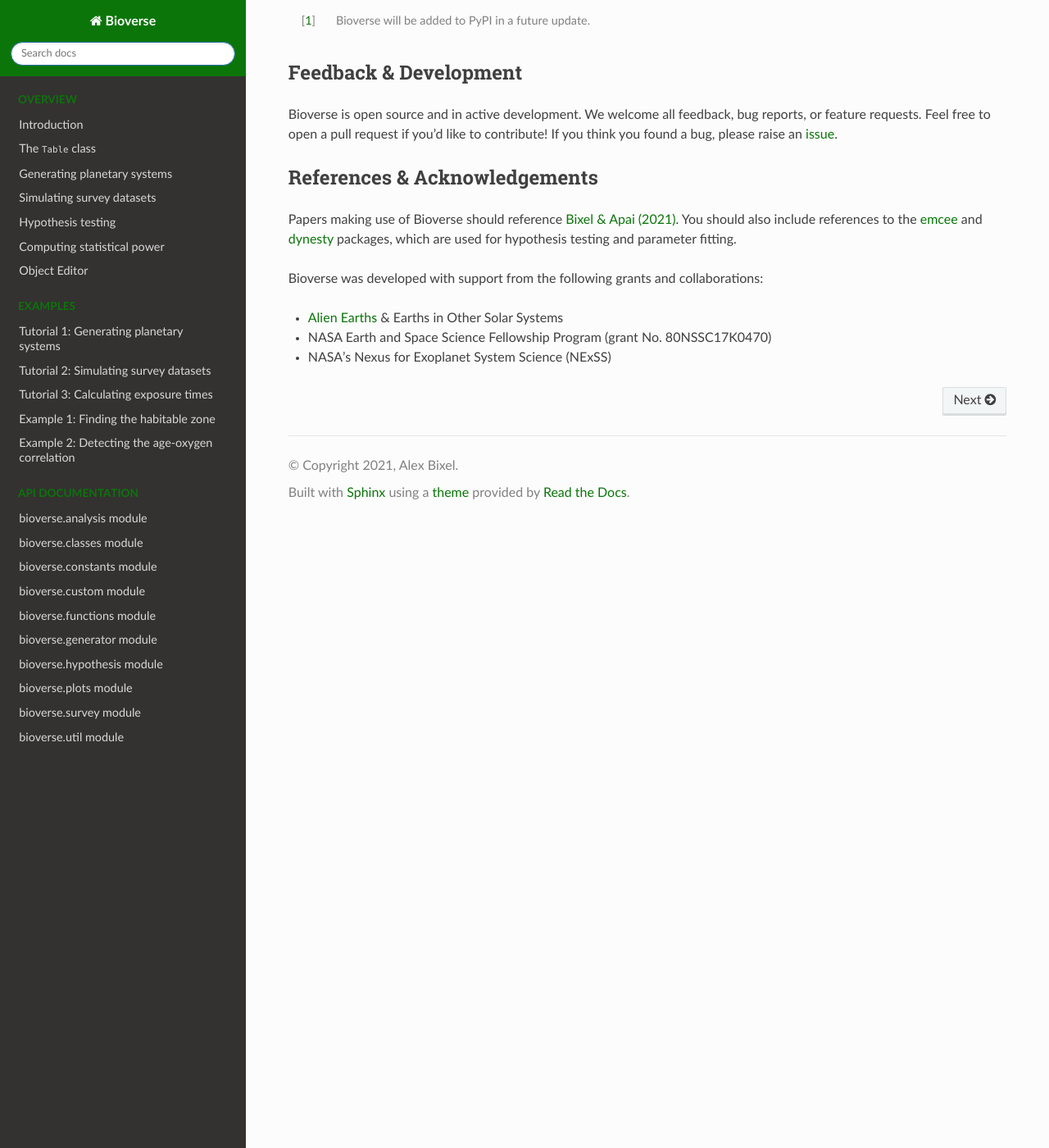
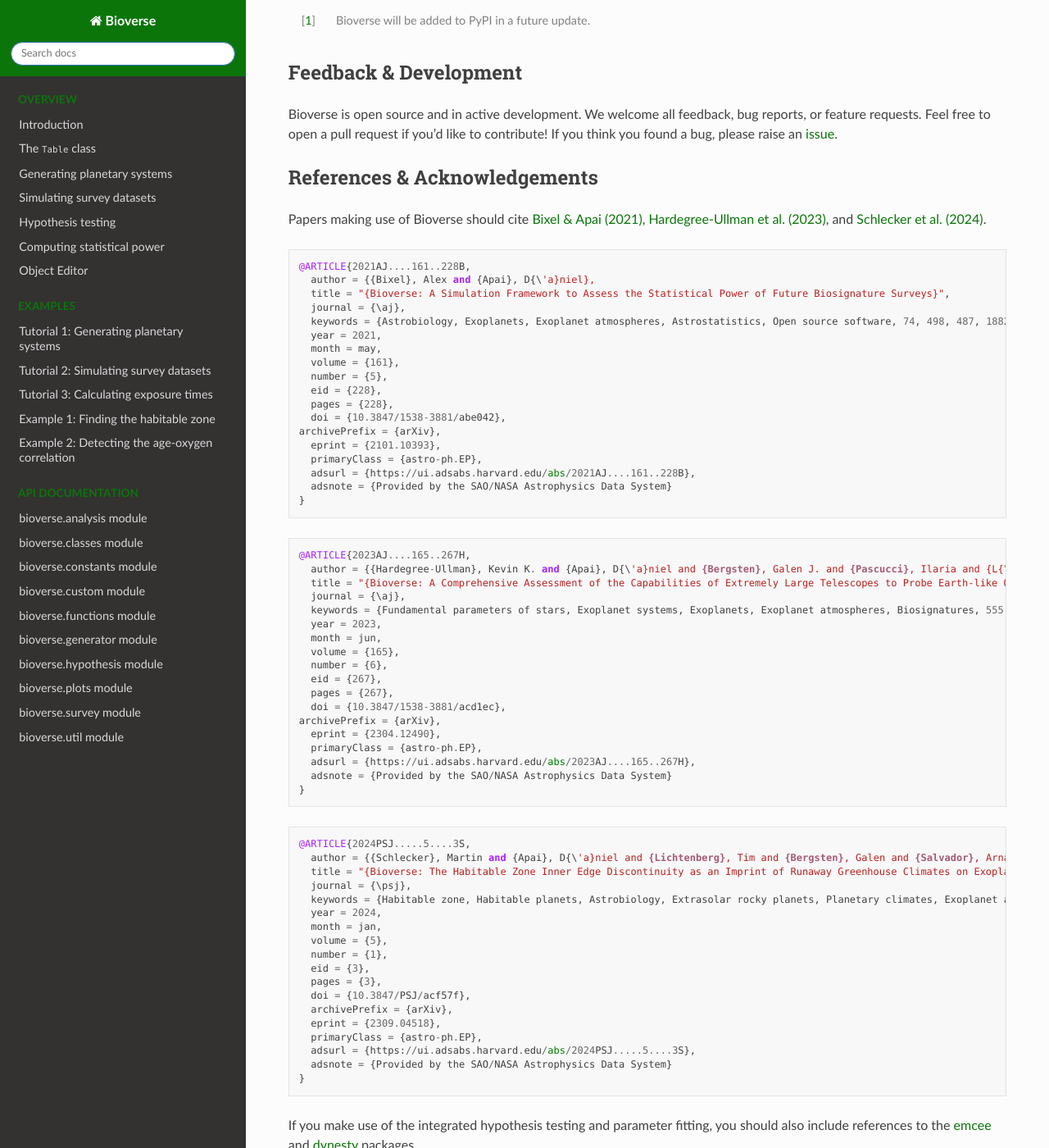
Before and after one commit to danielapai/bioverse, a Sphinx documentation site: the page built from docs/index.rst, in a window 1280 px wide and 1400 px high, scrolled down 1085 px. Shown: the whole window at 82% size. Built offline with Sphinx 7.4.7 and the Read the Docs theme 2.0.0, drawn with Linux system fonts in a browser that asks for light colours.

Commit message:
add additional citation suggestions to the documentation

```diff
--- a/docs/index.rst
+++ b/docs/index.rst
@@ -89,7 +89,74 @@
 
 References & Acknowledgements
 *****************************
-Papers making use of Bioverse should reference `Bixel & Apai (2021) <https://ui.adsabs.harvard.edu/abs/2021AJ....161..228B/abstract>`_. You should also include references to the `emcee <https://github.com/dfm/emcee>`_ and `dynesty <https://github.com/joshspeagle/dynesty>`_ packages, which are used for hypothesis testing and parameter fitting.
+Papers making use of Bioverse should cite `Bixel & Apai (2021) <https://ui.adsabs.harvard.edu/abs/2021AJ....161..228B/abstract>`_, `Hardegree-Ullman et al. (2023) <https://ui.adsabs.harvard.edu/abs/2023AJ....165..267H/abstract>`_, and `Schlecker et al. (2024) <https://ui.adsabs.harvard.edu/abs/2024PSJ.....5....3S/abstract>`_. ::
+
+ @ARTICLE{2021AJ....161..228B,
+   author = {{Bixel}, Alex and {Apai}, D{\'a}niel},
+   title = "{Bioverse: A Simulation Framework to Assess the Statistical Power of Future Biosignature Surveys}",
+   journal = {\aj},
+   keywords = {Astrobiology, Exoplanets, Exoplanet atmospheres, Astrostatistics, Open source software, 74, 498, 487, 1882, 1866, Astrophysics - Earth and Planetary Astrophysics, Astrophysics - Instrumentation and Methods for Astrophysics},
+   year = 2021,
+   month = may,
+   volume = {161},
+   number = {5},
+   eid = {228},
+   pages = {228},
+   doi = {10.3847/1538-3881/abe042},
+ archivePrefix = {arXiv},
+   eprint = {2101.10393},
+   primaryClass = {astro-ph.EP},
+   adsurl = {https://ui.adsabs.harvard.edu/abs/2021AJ....161..228B},
+   adsnote = {Provided by the SAO/NASA Astrophysics Data System}
+ }
+
+::
+
+ @ARTICLE{2023AJ....165..267H,
+   author = {{Hardegree-Ullman}, Kevin K. and {Apai}, D{\'a}niel and {Bergsten}, Galen J. and {Pascucci}, Ilaria and {L{\'o}pez-Morales}, Mercedes},
+   title = "{Bioverse: A Comprehensive Assessment of the Capabilities of Extremely Large Telescopes to Probe Earth-like O$_{2}$ Levels in Nearby Transiting Habitable-zone Exoplanets}",
+   journal = {\aj},
+   keywords = {Fundamental parameters of stars, Exoplanet systems, Exoplanets, Exoplanet atmospheres, Biosignatures, 555, 484, 498, 487, 2018, Astrophysics - Earth and Planetary Astrophysics, Astrophysics - Solar and Stellar Astrophysics},
+   year = 2023,
+   month = jun,
+   volume = {165},
+   number = {6},
+   eid = {267},
+   pages = {267},
+   doi = {10.3847/1538-3881/acd1ec},
+ archivePrefix = {arXiv},
+   eprint = {2304.12490},
+   primaryClass = {astro-ph.EP},
+   adsurl = {https://ui.adsabs.harvard.edu/abs/2023AJ....165..267H},
+   adsnote = {Provided by the SAO/NASA Astrophysics Data System}
+ }
+
+::
+
+ @ARTICLE{2024PSJ.....5....3S,
+   author = {{Schlecker}, Martin and {Apai}, D{\'a}niel and {Lichtenberg}, Tim and {Bergsten}, Galen and {Salvador}, Arnaud and {Hardegree-Ullman}, Kevin K.},
+   title = "{Bioverse: The Habitable Zone Inner Edge Discontinuity as an Imprint of Runaway Greenhouse Climates on Exoplanet Demographics}",
+   journal = {\psj},
+   keywords = {Habitable zone, Habitable planets, Astrobiology, Extrasolar rocky planets, Planetary climates, Exoplanet atmospheres, Astronomical simulations, Exoplanets, Transit photometry, Radial velocity, Bayesian statistics, Parametric hypothesis tests, 696, 695, 74, 511, 2184, 487, 1857, 498, 1709, 1332, 1900, 1904, Astrophysics - Earth and Planetary Astrophysics},
+   year = 2024,
+   month = jan,
+   volume = {5},
+   number = {1},
+   eid = {3},
+   pages = {3},
+   doi = {10.3847/PSJ/acf57f},
+   archivePrefix = {arXiv},
+   eprint = {2309.04518},
+   primaryClass = {astro-ph.EP},
+   adsurl = {https://ui.adsabs.harvard.edu/abs/2024PSJ.....5....3S},
+   adsnote = {Provided by the SAO/NASA Astrophysics Data System}
+ }
+
+
+
+If you make use of the integrated hypothesis testing and parameter fitting, you should also include references to the `emcee <https://github.com/dfm/emcee>`_ and `dynesty <https://github.com/joshspeagle/dynesty>`_ packages.
+
+
 
 Bioverse was developed with support from the following grants and collaborations:
 
```
